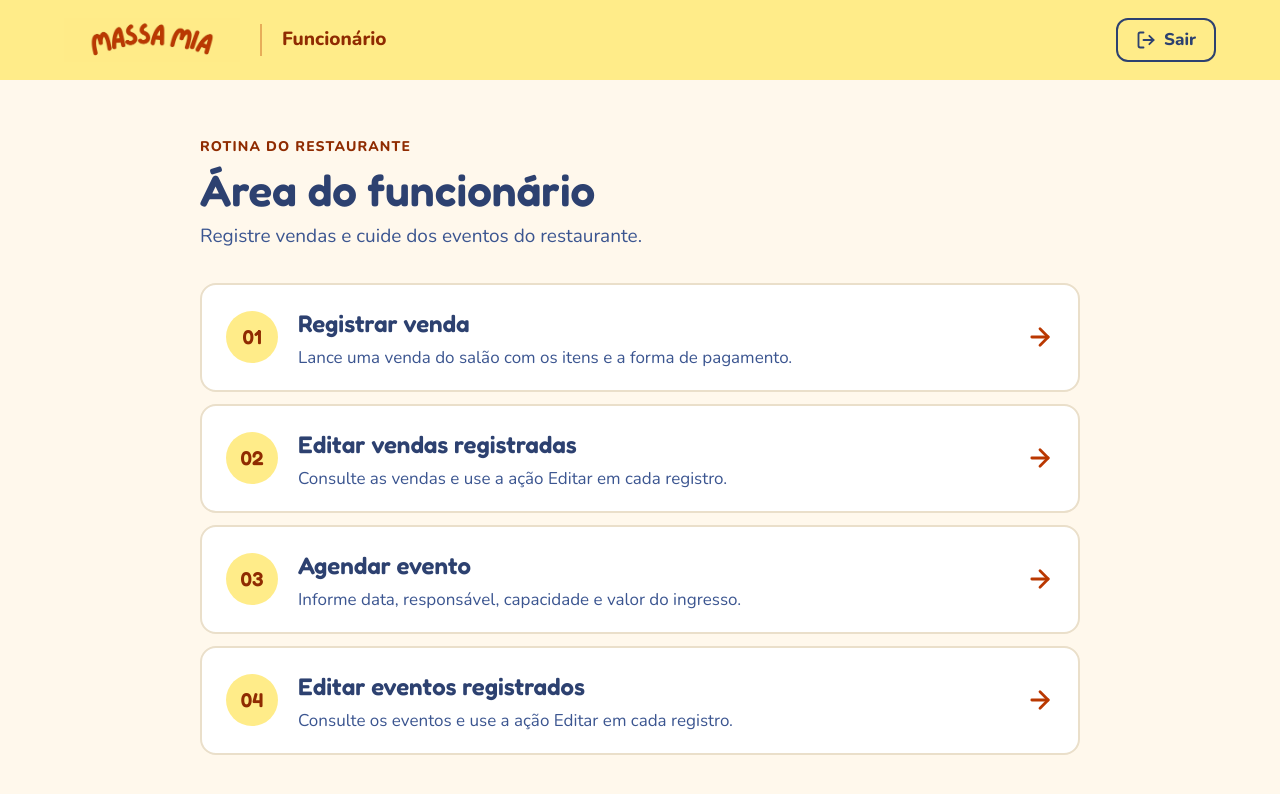
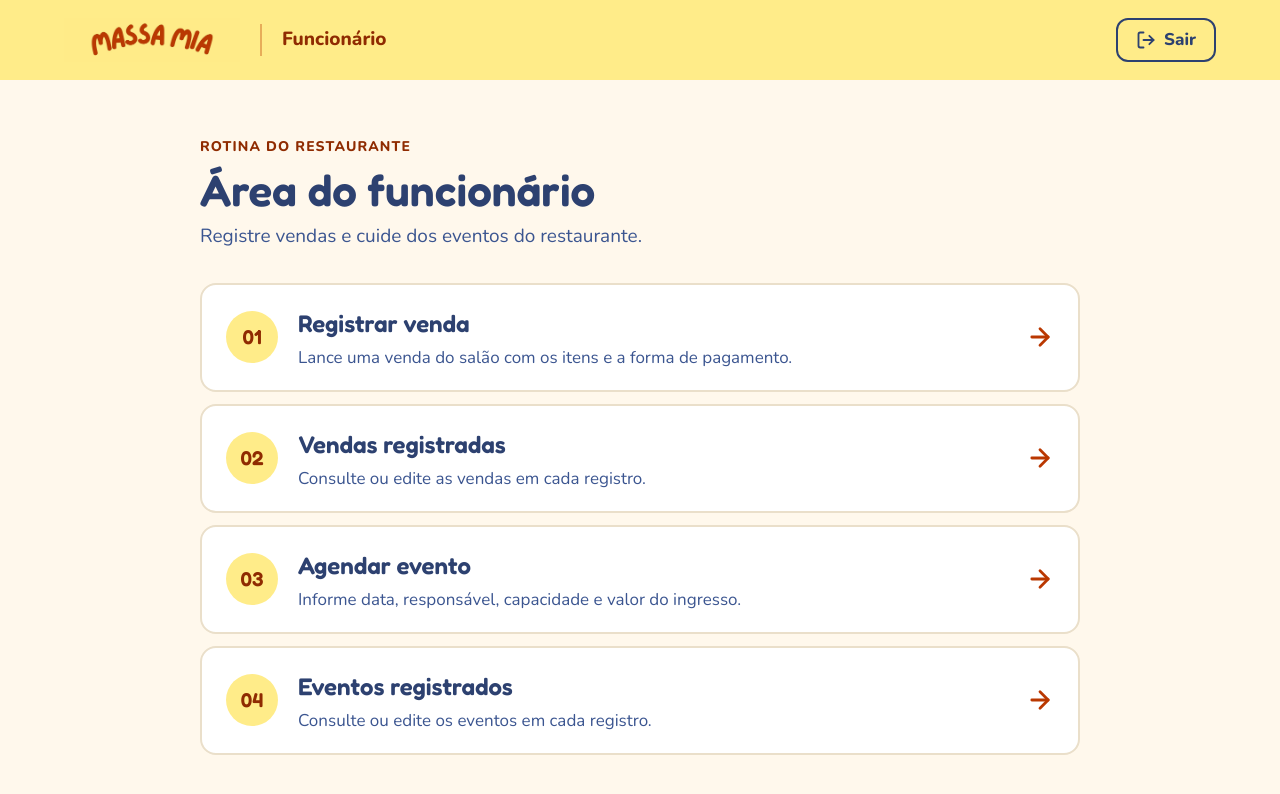
Before and after one commit to ninalira/Massa-Mia, a Next.js app: page /funcionario/menu in a window 1280 px wide. Shown: the top 794 px of the page. Built offline with nearby package versions, Linux system fonts and the light colour scheme.

Commit message:
botao editar versao final

```diff
--- a/app/funcionario/menu/page.js
+++ b/app/funcionario/menu/page.js
@@ -13,8 +13,8 @@ const pages = [
   {
     href: '/funcionario/menu/vendas',
     number: '02',
-    title: 'Editar vendas registradas',
-    description: 'Consulte as vendas e use a ação Editar em cada registro.',
+    title: 'Vendas registradas',
+    description: 'Consulte ou edite as vendas em cada registro.',
   },
   {
     href: '/funcionario/menu/agendarEvento',
@@ -25,8 +25,8 @@ const pages = [
   {
     href: '/funcionario/menu/eventos',
     number: '04',
-    title: 'Editar eventos registrados',
-    description: 'Consulte os eventos e use a ação Editar em cada registro.',
+    title: 'Eventos registrados',
+    description: 'Consulte ou edite os eventos em cada registro.',
   },
 ];
 
```
